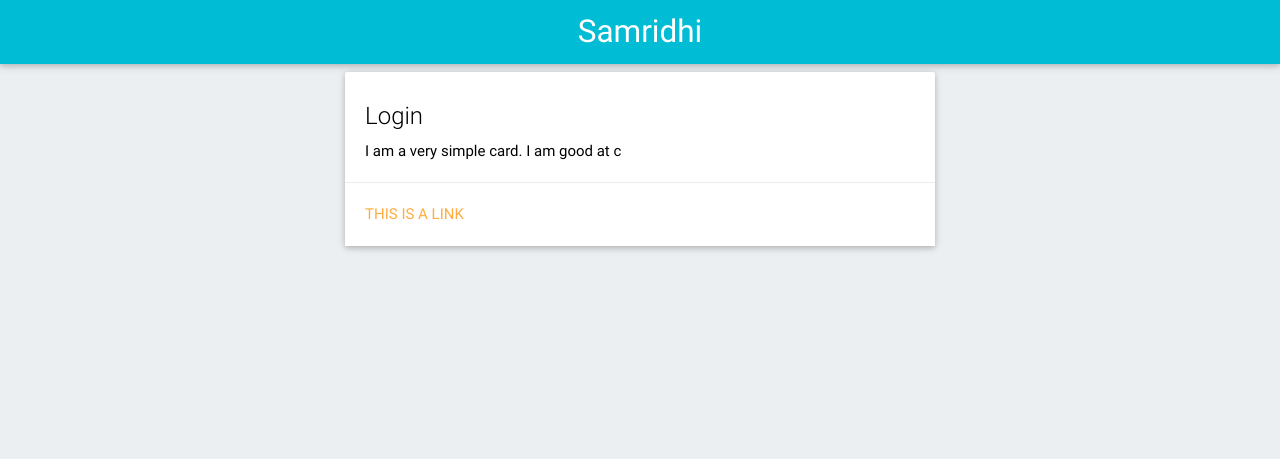
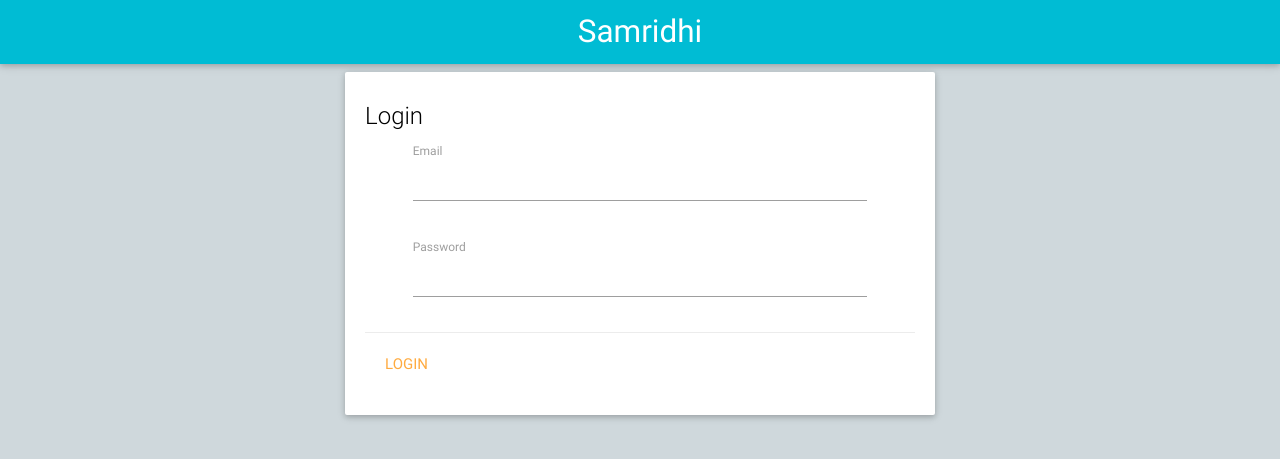
Before and after one commit to Bengaluru2016/team-3, a Django app: page / in a window 1280 px wide. Shown: the top 459 px of the page. Run offline with Django 3.2, Linux system fonts and the light colour scheme.

Commit message:
Login Page modified

```diff
--- a/samridhi_site/templates/samridhi_site/index.html
+++ b/samridhi_site/templates/samridhi_site/index.html
@@ -1,7 +1,7 @@
 <!DOCTYPE html>
 <html>
 <head>
-	<title>Test Page</title>
+	<title>Samridhi Login</title>
 
 	<!-- Compiled and minified CSS -->
   <link rel="stylesheet" href="https://cdnjs.cloudflare.com/ajax/libs/materialize/0.97.6/css/materialize.min.css">
@@ -10,7 +10,7 @@
   <script src="https://cdnjs.cloudflare.com/ajax/libs/materialize/0.97.6/js/materialize.min.js"></script>
 
 </head>
-<body class="blue-grey lighten-5">
+<body class="blue-grey lighten-4">
 
 <!-- Navigation Bar -->
 <nav>
@@ -22,17 +22,33 @@
 
 <!-- Login Card -->
 <div class="container">
-	<div class="row" style="">
-		<div class="col s10 offset-s1 m8 offset-m2 l8 offset-l2" >
+		<div class="row">
+			<div>
+				<form class="col s10 offset-s1 m8 offset-m2 l8 offset-l2" id="login_form" action="#">
 			      <div class="card darken-1">
 			        <div class="card-content black-text">
 			          <span class="card-title">Login</span>
-	          <p>I am a very simple card. I am good at c</p>
-	        </div>
-	        <div class="card-action">
-	          <a href="#">This is a link</a>
+
+						<div class="row">
+					        <div class="input-field col s10 offset-s1">
+					          <input id="email" data-error="Please enter a valid Email ID" type="email" class="validate">
+					          <label for="email" class="active">Email</label>
 					        </div>
 			        	</div>
+
+			        	<div class="row">
+					        <div class="input-field col s10 offset-s1">
+					          <input id="password" data-error="Please enter a password" type="password" class="validate" required="required">
+					          <label for="password" class="active">Password</label>
+					     	</div>
+					     </div>
+
+				        <div class="card-action">
+				          <a href="#">Login</a>
+				        </div>
+			      	</div>
+			      </div>
+		      	</form>
 		    </div>
 		</div>
 </div>
```
Lines whose indentation alone changed are shown as unchanged.
